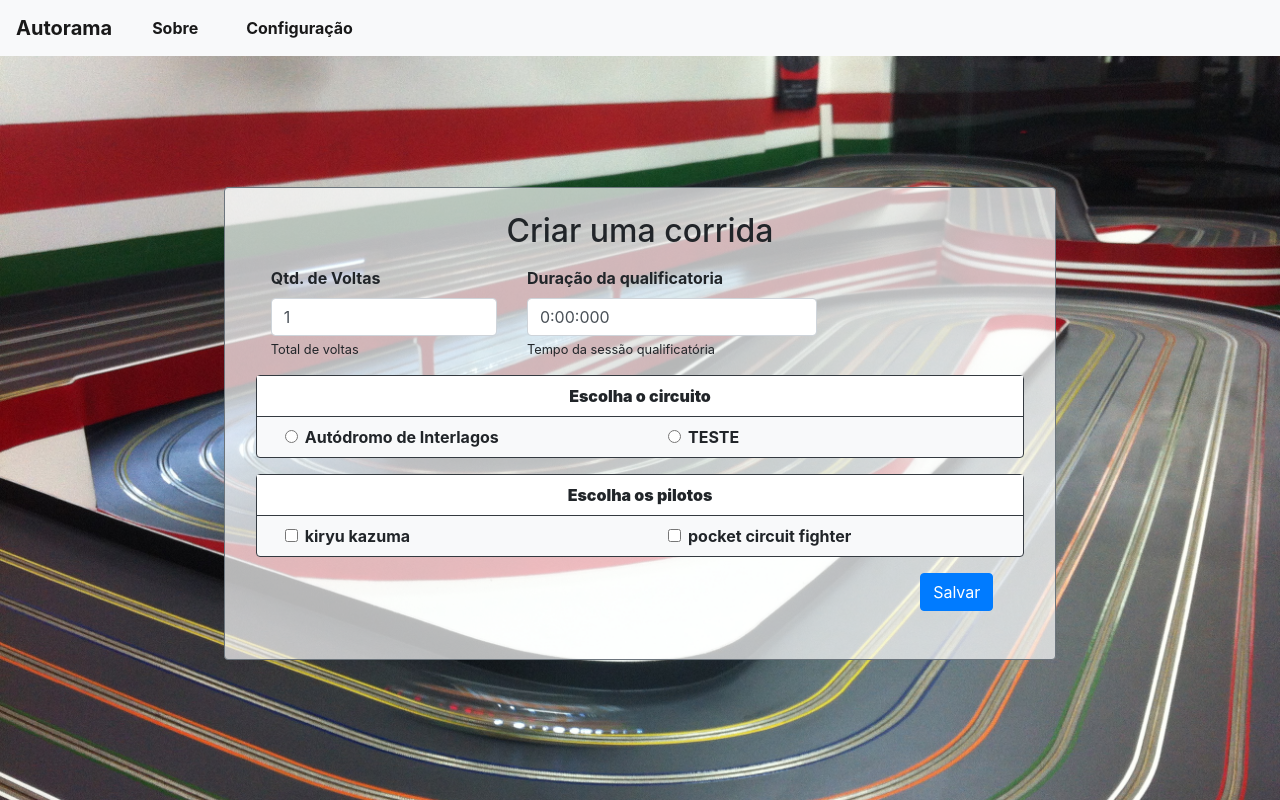
After one commit to AndersonCorreia/PBL-2020.1-Autorama, a Flask app: a page that uses templates/config/pista_create.html in a window 1280 px wide. The commit adds this page. Run offline with Flask 2, Linux system fonts and the light colour scheme; some libraries are stand-ins or nearby versions.

Commit message:
lista de circuitos e corridas

```diff
--- a/app.py
+++ b/app.py
@@ -34,25 +34,37 @@ def configCarro():
         carro.save(request.form.to_dict())
         return render_template('config/carro.html', carro = carro.dados, saved=True)
 
-@app.route('/configuração/pistas/create', methods=['GET', 'POST'])
+@app.route('/configuração/pista/create', methods=['GET', 'POST'])
 def createCircuito():
     if (request.method == "GET"):
         autorama = Autorama()
-        return render_template('config/pistas.html', autorama = autorama.dados)
+        return render_template('config/pista_create.html', autorama = autorama.dados)
     if (request.method == "POST"):
         autorama = Autorama()
         autorama.addCircuito(request.form.to_dict())
-        return redirect(url_for('config'))
+        return redirect(url_for('listCircuito'))
+
+@app.route('/configuração/pistas', methods=['GET'])
+def listCircuito():
+    if (request.method == "GET"):
+        autorama = Autorama()
+        return render_template('config/pistas.html', autorama = autorama.dados)
 
 @app.route('/configuração/corrida/create', methods=['GET', 'POST'])
 def createCorrida():
     if (request.method == "GET"):
         autorama = Autorama()
-        return render_template('config/corridas.html', autorama = autorama.dados)
+        return render_template('config/corrida_create.html', autorama = autorama.dados)
     if (request.method == "POST"):
         autorama = Autorama()
         autorama.addCorrida(request.form.to_dict(), request.form.getlist('piloto_id[]'))
-        return redirect(url_for('config'))
+        return redirect(url_for('listCorrida'))
+
+@app.route('/configuração/corridas', methods=['GET'])
+def listCorrida():
+    if (request.method == "GET"):
+        autorama = Autorama()
+        return render_template('config/corridas.html', autorama = autorama.dados)
 
 @app.route('/sobre')
 def about():
--- a/models/autorama.json
+++ b/models/autorama.json
@@ -71,6 +71,22 @@
                     "piloto_id": 2
                 }
             ]
+        },
+        {
+            "corrida_id": 2,
+            "quantidadeDeVoltas": 4,
+            "qualificatoriaDuracao": "5:00:000",
+            "circuito_id": 1,
+            "pilotos": [
+                {
+                    "piloto_id": 1
+                },
+                {
+                    "piloto_id": 2
+                }
+            ],
+            "qualificatoria": [],
+            "classificacao": []
         }
     ],
     "tags": {
--- a/templates/config/config.html
+++ b/templates/config/config.html
@@ -8,8 +8,8 @@
     <div class="menu text-center text-white row my-4">
         <div class="col-12 col-md-6 btn-options">
             <a href="{{ url_for('configLeitor') }}" class="btn btn-primary" canfigurarLeitor>Conexão com o leitor RFID</a>
-            <a href="{{url_for('createCircuito')}}"class="btn btn-primary" cadastraPista>Cadastrar pistas</a>
-            <a href="{{url_for('createCorrida')}}" class="btn btn-primary" configPartida>Configurar corrida</a>
+            <a href="{{url_for('listCircuito')}}"class="btn btn-primary" cadastraPista>Cadastrar pistas</a>
+            <a href="{{url_for('listCorrida')}}" class="btn btn-primary" configPartida>Configurar corrida</a>
         </div>
         <div class="col-12 col-md-6 btn-options">
             <a href="{{ url_for('configCarro') }}" class="btn btn-primary" cadastraCarro>Cadastrar carros</a>
--- /dev/null
+++ b/templates/config/pista_create.html
@@ -0,0 +1,53 @@
+{% extends 'base.html' %}
+{% block css %}
+    <link rel="stylesheet" href="/static/css/config.css">
+{% endblock %}
+{% block content %}
+    <h2 class="text-center mt-4">{% block title %}Criar uma corrida{% endblock %}</h2>
+    {% if saved %}
+        <div class="alert my-3 w-75 alert-success mx-auto alert-dismissible fade show text-center" role="alert">
+            Configurações atualizadas com sucesso
+            <button type="button" class="close" data-dismiss="alert" aria-label="Close">
+                <span aria-hidden="true">&times;</span>
+            </button>
+      </div>
+    {% endif %}
+    <form method="POST" action="{{url_for('createCorrida')}}" class="font-weight-bold text-left m-3 row">
+        <input type="hidden" name="corrida_id" value="{{corrida['corrida_id'] if corrida else 0}}">
+        <div class="form-group col-5 col-md-4">
+            <label for="quantidadeDeVoltas">Qtd. de Voltas</label>
+            <input required type="number" required min="1" max="99" class="form-control" name="quantidadeDeVoltas" id="quantidadeDeVoltas" value="{{corrida['quantidadeDeVoltas'] if corrida else 1}}">
+            <small class="form-text">Total de voltas</small>
+        </div>
+        <div class="form-group col-7 col-md-5">
+            <label for="qualificatoriaDuracao">Duração da qualificatoria</label><input required type="text" class="form-control" name="qualificatoriaDuracao" id="qualificatoriaDuracao"
+            pattern="[0-9]{1,2}:[0-9]{2}:[0-9]{3}" title="tempo no formato: X:XX:XXX" value="{{corrida['qualificatoriaDuracao'] if corrida else '0:00:000'}}">
+            <small class="form-text">Tempo da sessão qualificatória</small>
+        </div>
+        <div class="form-group text-left col-12 bg-light border border-dark rounded p-0 row m-0 mb-3">
+            <span class="text-center col-12 border-bottom border-dark p-2 bg-white"><b>Escolha o circuito</b></span>
+            {% for circuito in autorama['circuitos'] %}
+            <div class="form-check col-12 col-md-6 pl-5 my-2">
+                <input class="form-check-input" type="radio" name="circuito_id" id="circuito_id-{{circuito['circuito_id']}}" value="{{circuito['circuito_id']}}">
+                <label class="form-check-label" for="circuito_id-{{circuito['circuito_id']}}">
+                    {{circuito['nome']}}
+                </label>
+            </div>
+            {% endfor %}
+        </div>
+        <div class="form-group text-left col-12 bg-light border border-dark rounded p-0 row m-0 mb-3">
+            <span class="text-center col-12 border-bottom border-dark p-2 bg-white"><b>Escolha os pilotos</b></span>
+            {% for piloto in autorama['pilotos'] %}
+            <div class="form-check col-12 col-md-6 pl-5 my-2">
+                <input class="form-check-input" type="checkbox" name="piloto_id[]" id="piloto_id-{{piloto['piloto_id']}}" value="{{piloto['piloto_id']}}">
+                <label class="form-check-label" for="piloto_id-{{piloto['piloto_id']}}">
+                    {{piloto['nome']}}
+                </label>
+            </div>
+            {% endfor %}
+        </div>
+        <div class="form-group col d-flex">
+            <button type="submit" class="btn btn-primary align-self-center ml-auto mr-3">Salvar</button>
+        </div>
+    </form>
+{% endblock %}
```
Also changed, not shown: templates/config/corrida_create.html (added, +53 -0 lines), templates/config/corridas.html (+24 -46 lines), templates/config/pistas.html (+24 -30 lines).
